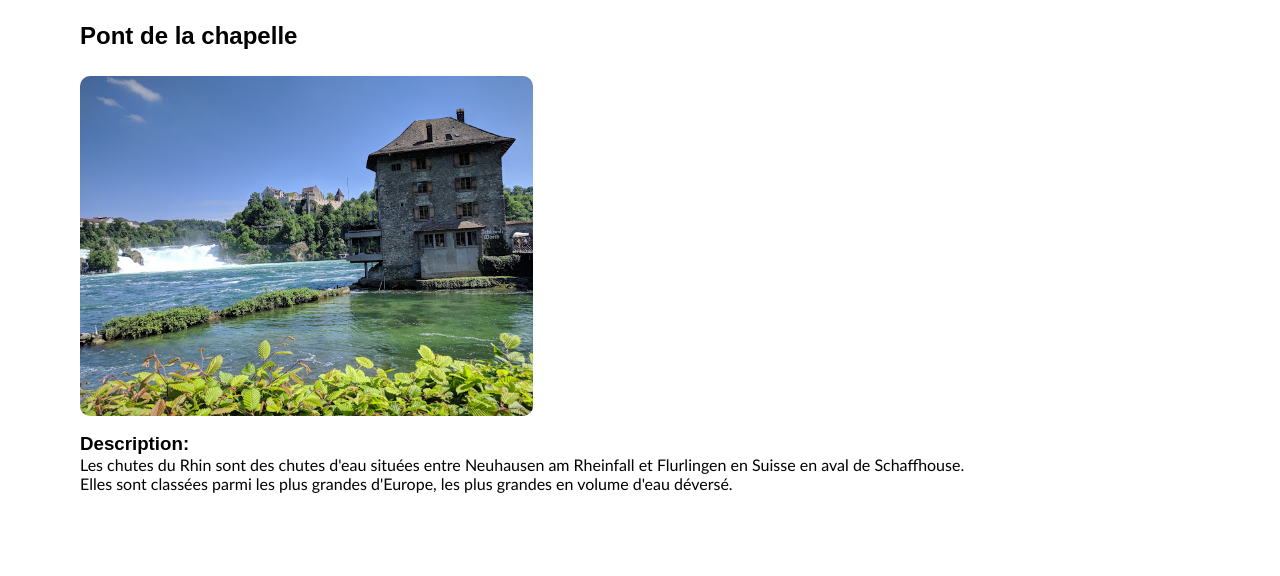
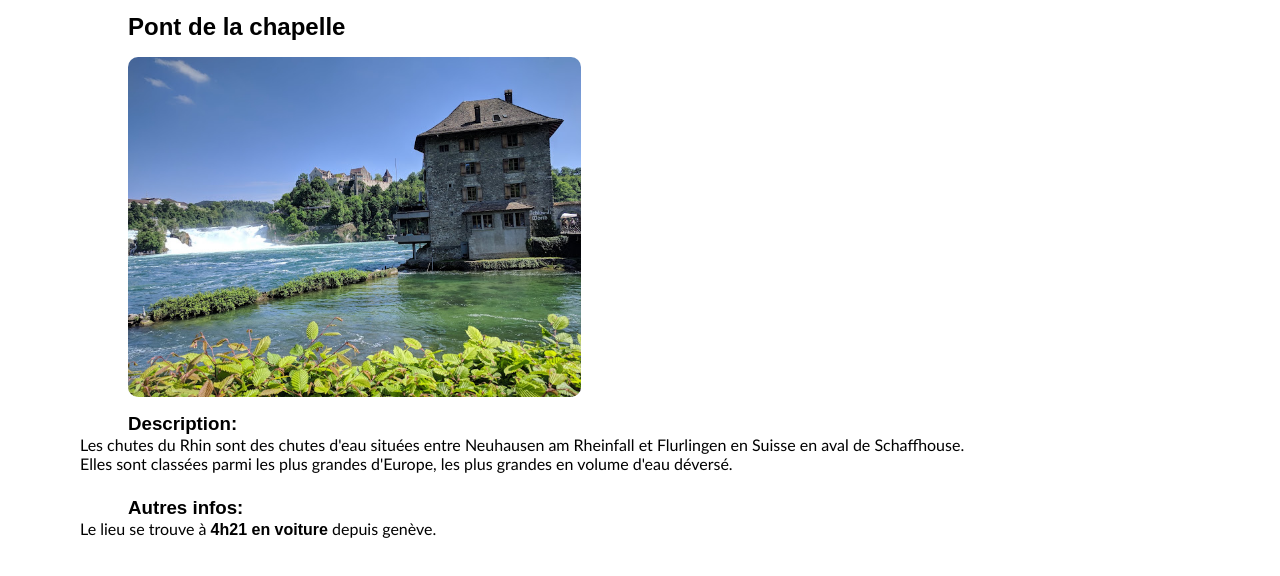
Before and after one commit to TiagoRdrgs3/SiteProjet-Tourisme-Suisse, a plain HTML site: page pages/chutes-de-rhin.html in a window 1280 px wide. Shown: the part 106-682 px from the top of the page. Drawn offline with Linux system fonts and the light colour scheme.

Commit message:
Ajout de autres info dans chaque lieu avec le temps depuis genève.

```diff
--- a/css/style.css
+++ b/css/style.css
@@ -14,18 +14,23 @@ p{
 
 
 h2{
-    margin-left: 10vh;
-    margin-top: 2vw;
-    margin-bottom: 2vw;
+    margin-left: 10vw;
+    margin-top: 2vh;
+    margin-bottom: 2vh;
 }
 
 .img-card{
-    margin-left: 10vh;
+    margin-left: 10vw;
     margin-bottom: 1vw;
 }
 
 .descriptions{
-    margin-left: 10vh;
+    margin-left: 10vw;
+}
+
+.autres-infos{
+    margin-top: 3vh;
+    margin-left: 10vw;
 }
 
 img{
--- a/pages/chutes-de-rhin.html
+++ b/pages/chutes-de-rhin.html
@@ -21,6 +21,8 @@
             Les chutes du Rhin sont des chutes d'eau situées entre Neuhausen am Rheinfall et Flurlingen en Suisse en aval de Schaffhouse. <br>
             Elles sont classées parmi les plus grandes d'Europe, les plus grandes en volume d'eau déversé.
         </p>
+        <h3 class="autres-infos">Autres infos:</h3>
+        <p>Le lieu se trouve à <strong>4h21 en voiture</strong> depuis genève.</p>
     </main>
 </body>
 </html>
```
Also changed, not shown: pages/lac-oeschinen.html (+2 -0 lines), pages/pont-de-la-chapelle.html (+2 -0 lines).
